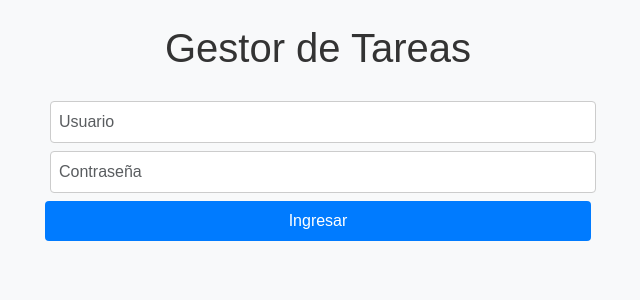
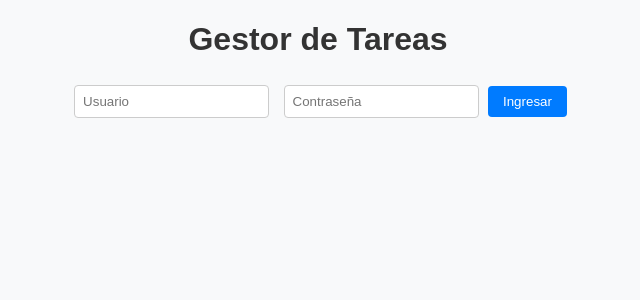
Before and after one commit to AlfonsoRobles/AppWebdinamica, a PHP site: page / in a window 1280 px wide. Shown: the top 300 px of the page, without its empty margins (322-962 px from the left). Run offline with PHP 8.4, Linux system fonts and the light colour scheme; some libraries are stand-ins or nearby versions.

Commit message:
Refactor index.php structure and links
Updated HTML structure, fixed CSS link path, and added favicon.

```diff
--- a/index.php
+++ b/index.php
@@ -2,65 +2,47 @@
 <html lang="es">
 <head>
   <meta charset="UTF-8">
-  <meta name="viewport" content="width=device-width, initial-scale=1.0">
   <title>Gestor de Tareas</title>
+  <link rel="stylesheet" href="Css/estilos.css"> <!-- 👈 ruta original con carpeta 'Css' -->
+  <link rel="icon" href="favicon.ico" type="image/x-icon">
 
-  <!-- Bootstrap CSS -->
-  <link rel="stylesheet" href="https://cdn.jsdelivr.net/npm/bootstrap@5.3.2/dist/css/bootstrap.min.css">
+  <!-- jQuery -->
+  <script src="https://code.jquery.com/jquery-3.7.0.min.js"></script>
 
-  <!-- DataTables CSS -->
+  <!-- jQuery UI (para datepicker) -->
+  <script src="https://code.jquery.com/ui/1.13.2/jquery-ui.min.js"></script>
+  <link rel="stylesheet" href="https://code.jquery.com/ui/1.13.2/themes/base/jquery-ui.css">
+
+  <!-- DataTables -->
+  <script src="https://cdn.datatables.net/1.13.6/js/jquery.dataTables.min.js"></script>
   <link rel="stylesheet" href="https://cdn.datatables.net/1.13.6/css/jquery.dataTables.min.css">
 
-  <!-- Tu CSS personalizado -->
-  <link rel="stylesheet" href="css/estilos.css">
+  <!-- JS personalizado -->
+  <script src="js/main.js"></script>
 </head>
 <body>
-  <div class="container mt-4">
-    <h1 class="mb-4">Gestor de Tareas</h1>
+  <h1>Gestor de Tareas</h1>
 
   <!-- Login -->
-    <div id="loginForm" class="mb-4">
-      <div class="row justify-content-center">
-        <div class="col-md-6">
-          <input type="text" id="username" class="form-control mb-2" placeholder="Usuario">
-          <input type="password" id="password" class="form-control mb-2" placeholder="Contraseña">
-          <button type="submit" class="btn btn-primary btn-login w-100">Ingresar</button>
-        </div>
-      </div>
-    </div>
+  <form id="loginForm">
+    <input type="text" id="username" placeholder="Usuario">
+    <input type="password" id="password" placeholder="Contraseña">
+    <button type="submit" class="btn-login">Ingresar</button>
+  </form>
 
   <!-- Sección de tareas -->
   <div id="taskSection" style="display:none;">
-      <!-- Formulario de nueva tarea -->
-      <form id="taskForm" class="mb-4">
-        <div class="row g-2">
-          <div class="col-md-4">
-            <input type="text" id="taskTitle" class="form-control" placeholder="Título de la tarea" required>
-          </div>
-          <div class="col-md-2">
-            <input type="text" id="taskTipo" class="form-control" placeholder="Tipo">
-          </div>
-          <div class="col-md-2">
-            <input type="number" id="taskValor" class="form-control" placeholder="Valor">
-          </div>
-          <div class="col-md-2">
-            <input type="number" id="taskDuracion" class="form-control" placeholder="Duración">
-          </div>
-          <div class="col-md-2">
-            <input type="text" id="taskInicio" class="form-control" placeholder="Fecha inicio">
-          </div>
-          <div class="col-md-2">
-            <input type="text" id="taskEntrega" class="form-control" placeholder="Fecha entrega">
-          </div>
-          <div class="col-md-2">
-            <button type="submit" class="btn btn-success btn-save w-100">Guardar</button>
-          </div>
-        </div>
+    <form id="taskForm">
+      <input type="text" id="taskTitle" placeholder="Título de la tarea" required>
+      <input type="text" id="taskTipo" placeholder="Tipo">
+      <input type="number" id="taskValor" placeholder="Valor">
+      <input type="number" id="taskDuracion" placeholder="Duración">
+      <input type="text" id="taskInicio" placeholder="Fecha inicio">
+      <input type="text" id="taskEntrega" placeholder="Fecha entrega">
+      <button type="submit" class="btn-save">Guardar</button>
     </form>
 
-      <!-- Tabla de tareas -->
-      <div class="table-responsive">
-        <table id="tasksTable" class="table table-striped table-bordered">
+    <table id="tasksTable" class="display">
       <thead>
         <tr>
           <th>ID</th>
@@ -75,27 +57,9 @@
         </tr>
       </thead>
       <tbody>
-            <!-- Las filas se llenan dinámicamente con main.js -->
+        <!-- Se llena dinámicamente con main.js -->
       </tbody>
     </table>
   </div>
-    </div>
-  </div>
-
-  <!-- jQuery -->
-  <script src="https://code.jquery.com/jquery-3.7.0.min.js"></script>
-
-  <!-- jQuery UI (para datepicker) -->
-  <script src="https://code.jquery.com/ui/1.13.2/jquery-ui.min.js"></script>
-  <link rel="stylesheet" href="https://code.jquery.com/ui/1.13.2/themes/base/jquery-ui.css">
-
-  <!-- DataTables JS -->
-  <script src="https://cdn.datatables.net/1.13.6/js/jquery.dataTables.min.js"></script>
-
-  <!-- Bootstrap JS -->
-  <script src="https://cdn.jsdelivr.net/npm/bootstrap@5.3.2/dist/js/bootstrap.bundle.min.js"></script>
-
-  <!-- Tu JS personalizado -->
-  <script src="js/main.js"></script>
 </body>
 </html>
```
Lines whose indentation alone changed are shown as unchanged.
